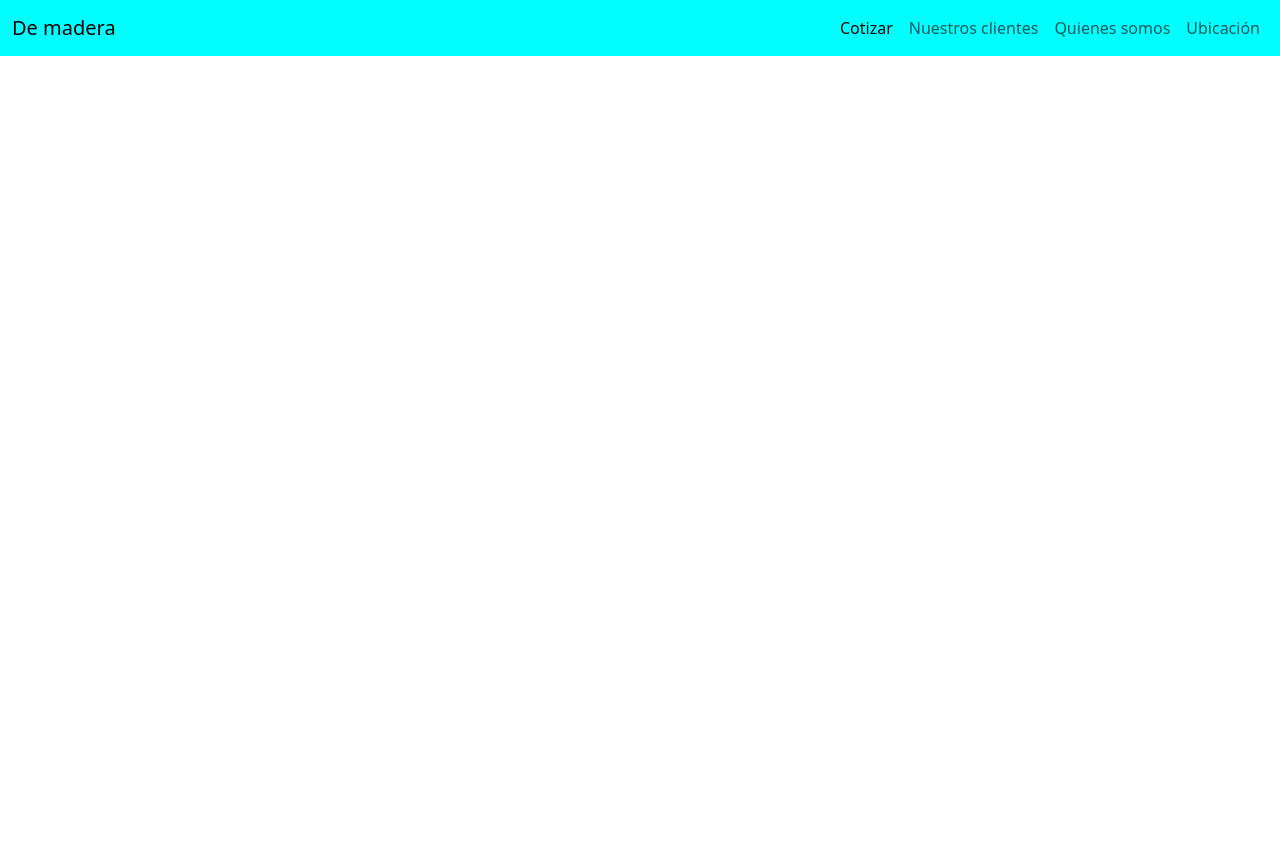
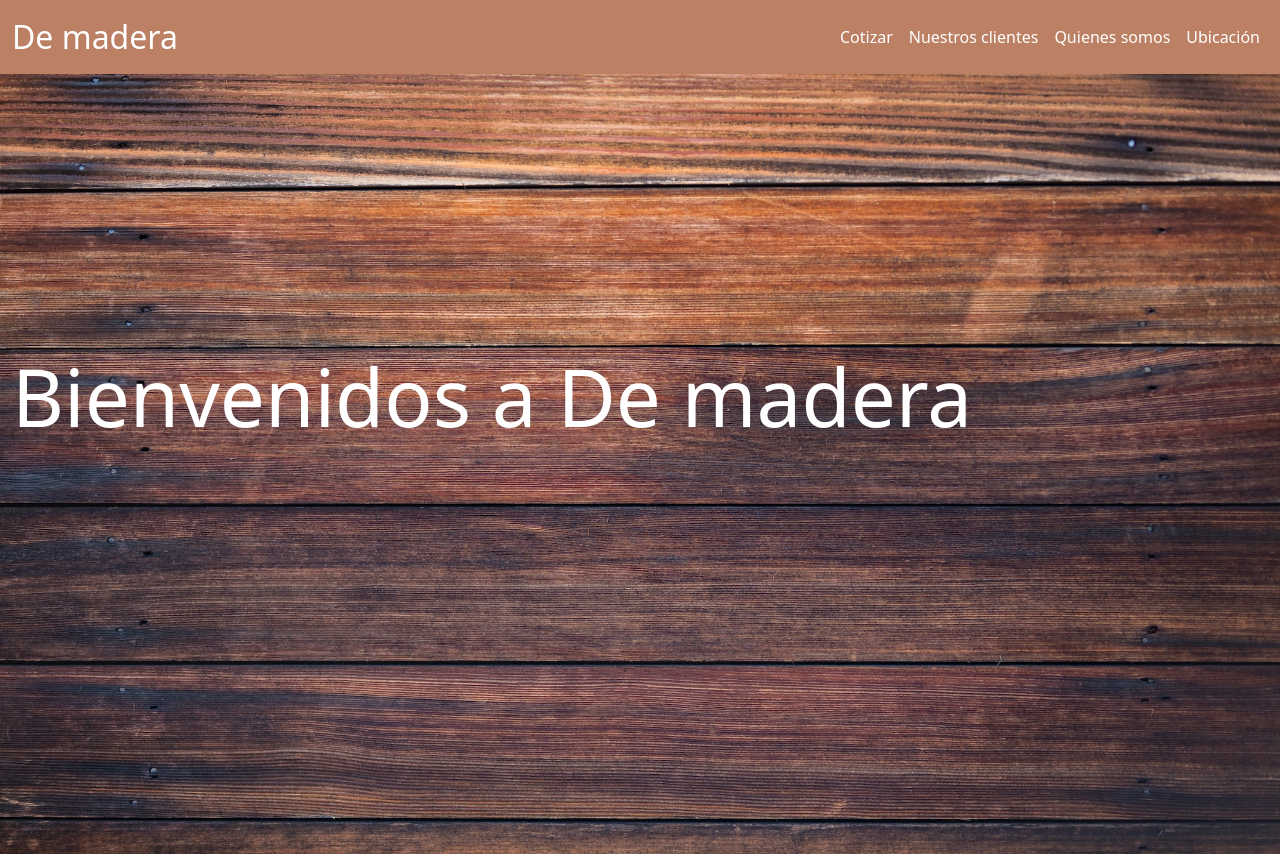
Before and after one commit to Diobreque/proyecto_DeMadera, a Django app: page / in a window 1280 px wide. Before the commit the page ends 56 px from the top, so only its background shows below. Run offline with Django 4.2, Linux system fonts and the light colour scheme.

Commit message:
cositas img e index

```diff
--- a/deMadera/app_deMadera/views.py
+++ b/deMadera/app_deMadera/views.py
@@ -3,4 +3,5 @@ from django.shortcuts import render
 # Create your views here.
 
 def index(request):
-    return render(request, "index.html")
+    data = {"imgPrincipal":"fondoPrincipal.jpg"}
+    return render(request, "index.html", data)
--- a/deMadera/templates/index.html
+++ b/deMadera/templates/index.html
@@ -1,5 +1,6 @@
 <!DOCTYPE html>
-<html lang="en">
+{% load static %}
+<html lang="es">
 <head>
   <meta charset="UTF-8">
   <meta name="viewport" content="width=device-width, initial-scale=1.0">
@@ -8,34 +9,38 @@
 </head>
 <style>
   .navbar{
-    background-color: aqua;
+    background-color: #BC8064;
   }
 </style>
 <body>
   <nav class="navbar navbar-expand-lg">
     <div class="container-fluid">
-      <a class="navbar-brand" href="#">De madera</a>
+      <a class="navbar-brand" href="#" style="color: white; font-size: 2rem;">De madera</a>
       <button class="navbar-toggler" type="button" data-bs-toggle="collapse" data-bs-target="#navbarSupportedContent" aria-controls="navbarSupportedContent" aria-expanded="false" aria-label="Toggle navigation">
         <span class="navbar-toggler-icon"></span>
       </button>
       <div class="collapse navbar-collapse" id="navbarSupportedContent">
         <ul class="navbar-nav ms-auto mb-2 mb-lg-0">
           <li class="nav-item">
-            <a class="nav-link active" aria-current="page" href="#">Cotizar</a>
+            <a class="nav-link active" aria-current="page" href="#" style="color: white; font-size: 1rem;">Cotizar</a>
           </li>
           <li class="nav-item">
-            <a class="nav-link" href="#">Nuestros clientes</a>
+            <a class="nav-link" href="#" style="color: white; font-size: 1rem;">Nuestros clientes</a>
           </li>
           <li class="nav-item">
-            <a class="nav-link" href="#">Quienes somos</a>
+            <a class="nav-link" href="#" style="color: white; font-size: 1rem;">Quienes somos</a>
           </li>
           <li class="nav-item">
-            <a class="nav-link" href="#">Ubicación</a>
+            <a class="nav-link" href="#" style="color: white; font-size: 1rem;">Ubicación</a>
           </li>
         </ul>
       </div>
     </div>
   </nav>
+  <img src="{%static 'img/'%}{{imgPrincipal}}" width="100%" height="780px">
+  <div class="container-fluid" style="position: absolute; top: 50%; left: 50%; transform: translate(-50%, -50%);">
+    <h1 style="color: white; font-size: 5rem;">Bienvenidos a De madera</h1>
+  </div>
 
 </body>
 </html>
```
Also changed, not shown: deMadera/static/img/fondoPrincipal.jpg (added).
